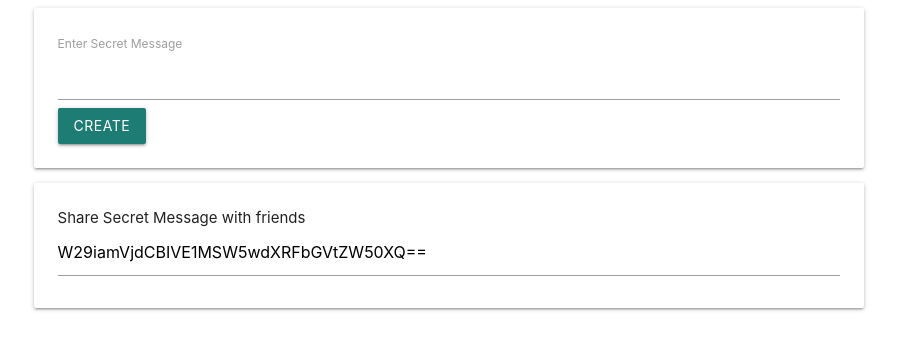
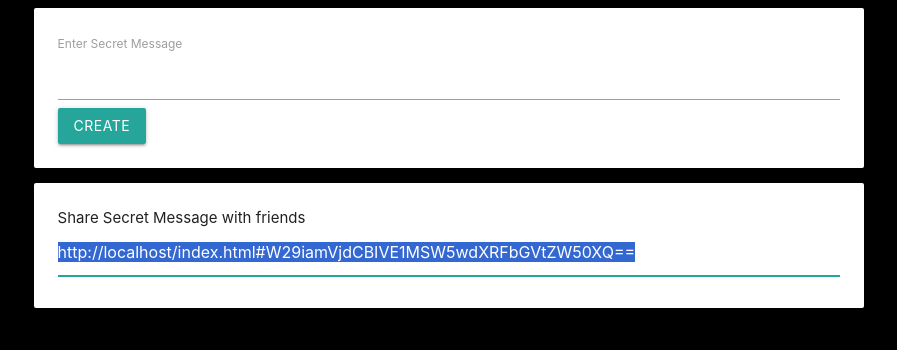
Before and after one commit to tamirazrab/secretMessage, a plain HTML site: page index.html in a window 1280 px wide. Both pictures are taken after typing "Sample" into the empty fields and a click on the button "CREATE". Shown: the whole page, without its empty margins (191-1088 px from the left). Drawn offline with nearby package versions, Linux system fonts and the light colour scheme.

Commit message:
Displaying generated URL of encoded message

```diff
--- a/index.html
+++ b/index.html
@@ -10,6 +10,12 @@
 		/>
 		<meta name="viewport" content="width=device-width, initial-scale=1.0" />
 		<title>Secret Message App</title>
+		<style>
+			/* easy on eyes */
+			body {
+				background-color: black;
+			}
+		</style>
 	</head>
 	<body>
 		<!-- Creating form -->
--- a/index.js
+++ b/index.js
@@ -5,6 +5,8 @@ document.querySelector('form').addEventListener('submit', (event) => {
     const encrypted = btoa(input);
 
     const displayMessage = document.querySelector('#display-message');
-    displayMessage.value = encrypted;
+    /* window.location contains locations (URL) of file, back ticks required otherwise it will display whole window.location object with un necessary information.  */
+    displayMessage.value = `${window.location}#${encrypted}`;
+    displayMessage.select(); /* to automatically select generated URL so user don't have to manually copy it */
     input.value = '';
 });
```
